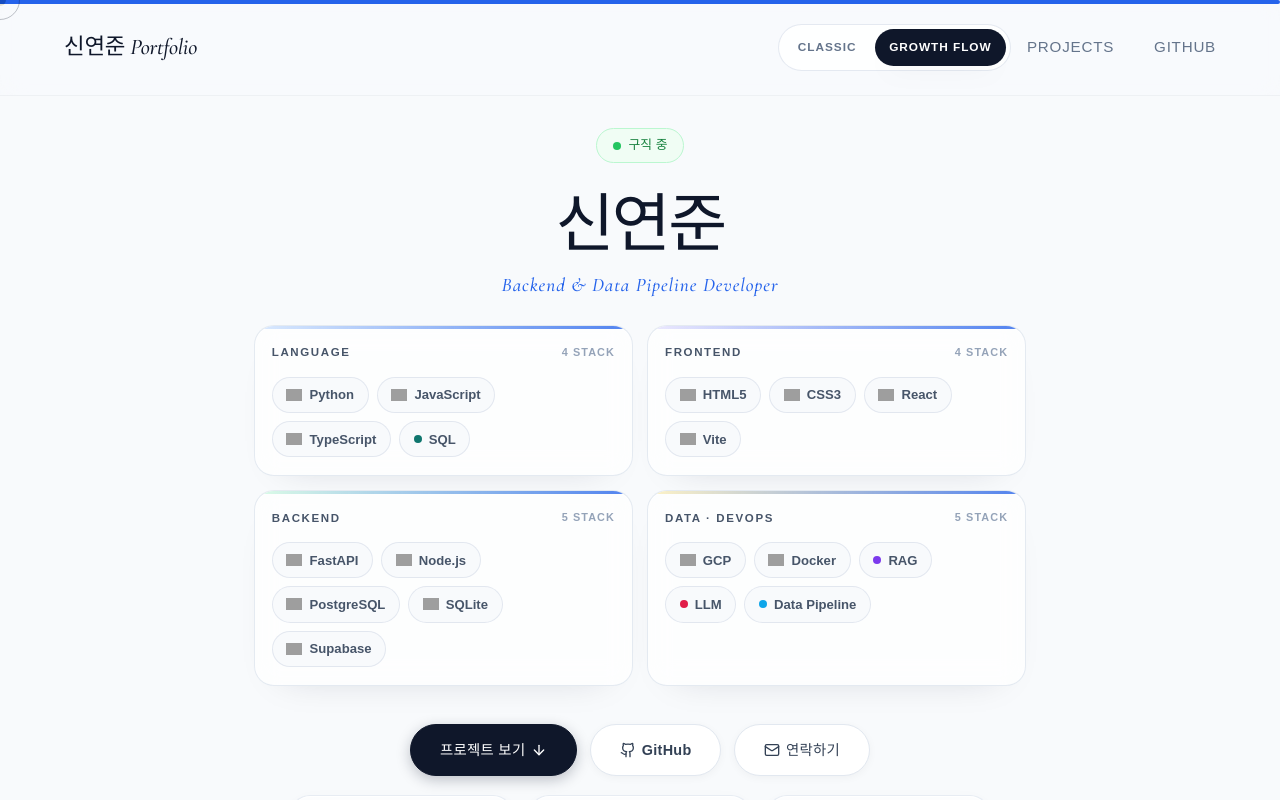
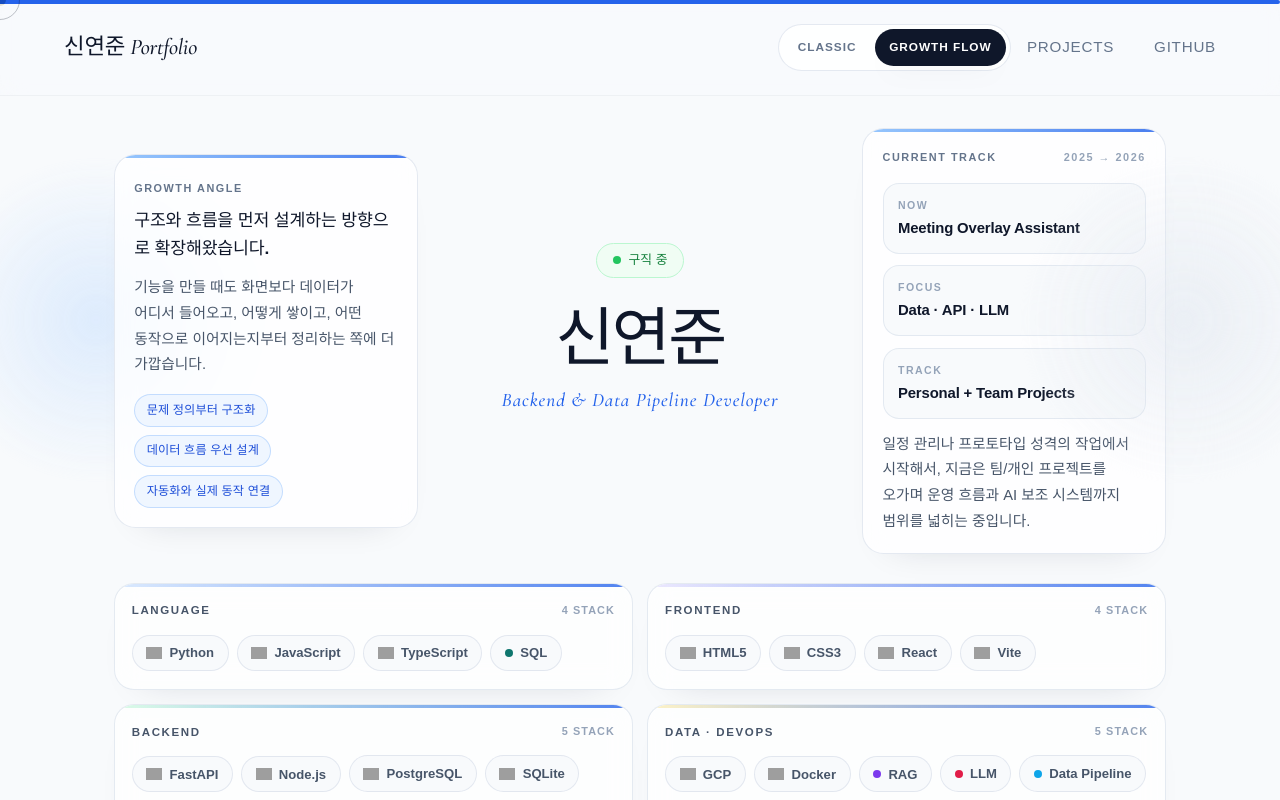
Before and after one commit to shinyeonjun/portfolio, a React (Vite) app: page / in a window 1280 px wide. Both pictures are taken after a click on the button "GROWTH FLOW". Shown: the top 800 px of the page. Built offline with nearby package versions, Linux system fonts and the light colour scheme; grey boxes are pictures that could not be loaded; a web font is replaced by a local one.

Commit message:
style: enrich growth flow hero layout

```diff
--- a/src/App.css
+++ b/src/App.css
@@ -306,6 +306,29 @@
   overflow: hidden;
 }
 
+.app-shell.is-timeline-view .hero-wrap::before,
+.app-shell.is-timeline-view .hero-wrap::after {
+  content: '';
+  position: absolute;
+  top: 10rem;
+  width: 20rem;
+  height: 20rem;
+  border-radius: 999px;
+  pointer-events: none;
+  filter: blur(4px);
+  opacity: 0.9;
+}
+
+.app-shell.is-timeline-view .hero-wrap::before {
+  left: -4rem;
+  background: radial-gradient(circle, rgba(191, 219, 254, 0.52) 0%, rgba(191, 219, 254, 0) 72%);
+}
+
+.app-shell.is-timeline-view .hero-wrap::after {
+  right: -4rem;
+  background: radial-gradient(circle, rgba(226, 232, 240, 0.68) 0%, rgba(226, 232, 240, 0) 74%);
+}
+
 .curtain {
   position: fixed;
   top: 0;
@@ -358,6 +381,147 @@
   text-align: center;
   max-width: 900px;
   margin: 0 auto;
+}
+
+.profile-container.is-growth-variant {
+  max-width: 1180px;
+}
+
+.profile-hero-stage {
+  width: 100%;
+}
+
+.profile-hero-core {
+  display: grid;
+  justify-items: center;
+}
+
+.app-shell.is-timeline-view .profile-hero-stage.is-growth {
+  display: grid;
+  grid-template-columns: minmax(0, 0.9fr) minmax(20rem, 1.2fr) minmax(0, 0.9fr);
+  align-items: center;
+  gap: 1.25rem;
+  width: 100%;
+  max-width: 1120px;
+  margin-bottom: 1.8rem;
+}
+
+.growth-hero-panel {
+  position: relative;
+  overflow: hidden;
+  padding: 1.15rem 1.2rem 1.2rem;
+  border-radius: 1.35rem;
+  border: 1px solid rgba(226, 232, 240, 0.92);
+  background: rgba(255, 255, 255, 0.76);
+  backdrop-filter: blur(14px);
+  box-shadow:
+    0 18px 36px -30px rgba(15, 23, 42, 0.2),
+    inset 0 1px 0 rgba(255, 255, 255, 0.92);
+  text-align: left;
+}
+
+.growth-hero-panel::before {
+  content: '';
+  position: absolute;
+  top: 0;
+  left: 0;
+  right: 0;
+  height: 3px;
+  background: linear-gradient(90deg, rgba(147, 197, 253, 0.96) 0%, rgba(37, 99, 235, 0.84) 100%);
+}
+
+.growth-hero-panel-label,
+.growth-hero-panel-period {
+  display: inline-flex;
+  align-items: center;
+  min-height: 1.3rem;
+  font-size: 0.68rem;
+  font-weight: 800;
+  letter-spacing: 0.14em;
+  text-transform: uppercase;
+}
+
+.growth-hero-panel-label {
+  color: #64748b;
+}
+
+.growth-hero-panel-period {
+  color: #94a3b8;
+}
+
+.growth-hero-panel-title {
+  display: block;
+  margin-top: 0.5rem;
+  color: #0f172a;
+  font-size: 1.08rem;
+  line-height: 1.6;
+  letter-spacing: -0.01em;
+}
+
+.growth-hero-panel-copy {
+  margin: 0.8rem 0 0;
+  color: #475569;
+  font-size: 0.92rem;
+  line-height: 1.74;
+  word-break: keep-all;
+}
+
+.growth-hero-pillars {
+  display: flex;
+  flex-wrap: wrap;
+  gap: 0.5rem;
+  margin-top: 1rem;
+}
+
+.growth-hero-pill {
+  display: inline-flex;
+  align-items: center;
+  min-height: 1.95rem;
+  padding: 0.35rem 0.72rem;
+  border-radius: 999px;
+  border: 1px solid rgba(191, 219, 254, 0.92);
+  background: #eff6ff;
+  color: #1d4ed8;
+  font-size: 0.76rem;
+  font-weight: 700;
+  letter-spacing: 0.01em;
+}
+
+.growth-hero-panel-topline {
+  display: flex;
+  align-items: center;
+  justify-content: space-between;
+  gap: 0.75rem;
+}
+
+.growth-hero-facts {
+  display: grid;
+  gap: 0.7rem;
+  margin-top: 0.9rem;
+}
+
+.growth-hero-fact {
+  display: grid;
+  gap: 0.2rem;
+  padding: 0.82rem 0.9rem;
+  border-radius: 1rem;
+  border: 1px solid rgba(226, 232, 240, 0.9);
+  background: rgba(248, 250, 252, 0.92);
+}
+
+.growth-hero-fact span {
+  color: #94a3b8;
+  font-size: 0.66rem;
+  font-weight: 800;
+  letter-spacing: 0.14em;
+  text-transform: uppercase;
+}
+
+.growth-hero-fact strong {
+  color: #0f172a;
+  font-size: 0.93rem;
+  line-height: 1.55;
+  letter-spacing: -0.01em;
 }
 
 .profile-avatar-wrap {
@@ -441,6 +605,10 @@
   width: 100%;
   max-width: 820px;
   margin-bottom: 2.4rem;
+}
+
+.app-shell.is-timeline-view .profile-skill-groups {
+  max-width: 1080px;
 }
 
 .skill-group {
@@ -758,6 +926,10 @@
   margin-bottom: 2rem;
 }
 
+.app-shell.is-timeline-view .profile-stats {
+  max-width: 980px;
+}
+
 @media (max-width: 640px) {
   .profile-stats {
     grid-template-columns: 1fr;
@@ -811,6 +983,10 @@
   max-width: 980px;
 }
 
+.app-shell.is-timeline-view .profile-credentials {
+  max-width: 1120px;
+}
+
 .credential-panel {
   position: relative;
   padding: 1.5rem;
@@ -1060,6 +1236,26 @@
   }
 }
 
+@media (max-width: 1180px) {
+  .app-shell.is-timeline-view .profile-hero-stage.is-growth {
+    grid-template-columns: 1fr;
+    max-width: 48rem;
+    gap: 1rem;
+  }
+
+  .app-shell.is-timeline-view .profile-hero-core {
+    order: 1;
+  }
+
+  .app-shell.is-timeline-view .growth-hero-panel-note {
+    order: 2;
+  }
+
+  .app-shell.is-timeline-view .growth-hero-panel-facts {
+    order: 3;
+  }
+}
+
 @media (max-width: 760px) {
   .profile-skill-groups {
     grid-template-columns: 1fr;
@@ -1087,6 +1283,17 @@
   .contact-inline-row {
     flex-direction: column;
     align-items: stretch;
+  }
+}
+
+@media (max-width: 760px) {
+  .app-shell.is-timeline-view .hero-wrap::before,
+  .app-shell.is-timeline-view .hero-wrap::after {
+    display: none;
+  }
+
+  .growth-hero-panel {
+    padding: 1rem 1rem 1.05rem;
   }
 }
 
--- a/src/App.tsx
+++ b/src/App.tsx
@@ -102,7 +102,7 @@ export default function App() {
             </header>
 
             <main>
-                <Hero />
+                <Hero variant={isTimelineView ? 'growth' : 'classic'} />
                 {isTimelineView ? <ProjectsTimeline /> : <Projects />}
             </main>
 
--- a/src/components/Hero.tsx
+++ b/src/components/Hero.tsx
@@ -114,6 +114,22 @@ const skillGroups = [
     },
 ] as const;
 
+const growthHeroPillars = [
+    '문제 정의부터 구조화',
+    '데이터 흐름 우선 설계',
+    '자동화와 실제 동작 연결',
+] as const;
+
+const growthHeroFacts = [
+    { label: 'Now', value: 'Meeting Overlay Assistant' },
+    { label: 'Focus', value: 'Data · API · LLM' },
+    { label: 'Track', value: 'Personal + Team Projects' },
+] as const;
+
+type HeroProps = {
+    variant?: 'classic' | 'growth';
+};
+
 function fallbackCopy(text: string) {
     const textarea = document.createElement('textarea');
     textarea.value = text;
@@ -126,7 +142,8 @@ function fallbackCopy(text: string) {
     document.body.removeChild(textarea);
 }
 
-export default function Hero() {
+export default function Hero({ variant = 'classic' }: HeroProps) {
+    const isGrowthVariant = variant === 'growth';
     const [revealed, setRevealed] = useState(false);
     const [contactOpen, setContactOpen] = useState(false);
     const [copied, setCopied] = useState(false);
@@ -200,11 +217,38 @@ export default function Hero() {
             </AnimatePresence>
 
             <motion.div
-                className="profile-container"
+                className={`profile-container${isGrowthVariant ? ' is-growth-variant' : ''}`}
                 initial="hidden"
                 animate={revealed ? 'show' : 'hidden'}
                 variants={containerVariants}
             >
+                <div className={`profile-hero-stage${isGrowthVariant ? ' is-growth' : ''}`}>
+                    {isGrowthVariant && (
+                        <motion.aside
+                            className="growth-hero-panel growth-hero-panel-note"
+                            variants={fadeUpVariants}
+                            transition={{ duration: 0.5 }}
+                        >
+                            <span className="growth-hero-panel-label">Growth Angle</span>
+                            <strong className="growth-hero-panel-title">
+                                구조와 흐름을 먼저 설계하는 방향으로 확장해왔습니다.
+                            </strong>
+                            <p className="growth-hero-panel-copy">
+                                기능을 만들 때도 화면보다 데이터가 어디서 들어오고, 어떻게
+                                쌓이고, 어떤 동작으로 이어지는지부터 정리하는 쪽에 더
+                                가깝습니다.
+                            </p>
+                            <div className="growth-hero-pillars">
+                                {growthHeroPillars.map((item) => (
+                                    <span className="growth-hero-pill" key={item}>
+                                        {item}
+                                    </span>
+                                ))}
+                            </div>
+                        </motion.aside>
+                    )}
+
+                    <div className="profile-hero-core">
                         <motion.div
                             className="profile-avatar-wrap"
                             variants={avatarVariants}
@@ -224,6 +268,34 @@ export default function Hero() {
                             <h1 className="profile-name">신연준</h1>
                             <p className="profile-role">Backend & Data Pipeline Developer</p>
                         </motion.div>
+                    </div>
+
+                    {isGrowthVariant && (
+                        <motion.aside
+                            className="growth-hero-panel growth-hero-panel-facts"
+                            variants={fadeUpVariants}
+                            transition={{ duration: 0.5 }}
+                        >
+                            <div className="growth-hero-panel-topline">
+                                <span className="growth-hero-panel-label">Current Track</span>
+                                <span className="growth-hero-panel-period">2025 → 2026</span>
+                            </div>
+                            <div className="growth-hero-facts">
+                                {growthHeroFacts.map((item) => (
+                                    <div className="growth-hero-fact" key={item.label}>
+                                        <span>{item.label}</span>
+                                        <strong>{item.value}</strong>
+                                    </div>
+                                ))}
+                            </div>
+                            <p className="growth-hero-panel-copy">
+                                일정 관리나 프로토타입 성격의 작업에서 시작해서, 지금은
+                                팀/개인 프로젝트를 오가며 운영 흐름과 AI 보조 시스템까지
+                                범위를 넓히는 중입니다.
+                            </p>
+                        </motion.aside>
+                    )}
+                </div>
 
                 <motion.div
                     className="profile-skill-groups"
@@ -349,7 +421,7 @@ export default function Hero() {
                     transition={{ duration: 0.5 }}
                 >
                     <div className="stat-card">
-                        <span>핵심 프로젝트</span>
+                        <span>진행 프로젝트</span>
                         <strong>5 Projects</strong>
                     </div>
                     <div className="stat-card">
```
Lines whose indentation alone changed are shown as unchanged.
